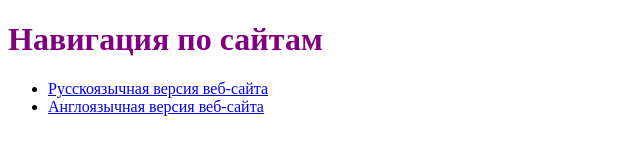
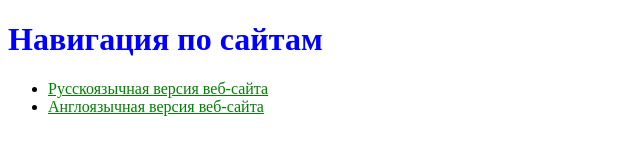
Before and after one commit to sof1sssm/LLABBA4, a plain HTML site: page index.html in a window 1280 px wide. Shown: the whole page, without its empty margins (0-640 px from the left). Drawn offline with Linux system fonts and the light colour scheme.

Commit message:
Update index.html

```diff
--- a/index.html
+++ b/index.html
@@ -4,7 +4,8 @@
     <meta charset="UTF-8">
     <title>Навигация</title>
     <style>
-        h1 {color: purple;}
+        h1 {color: blue;}
+        a {color: green;}
     </style>
 </head>
 <body>
```
